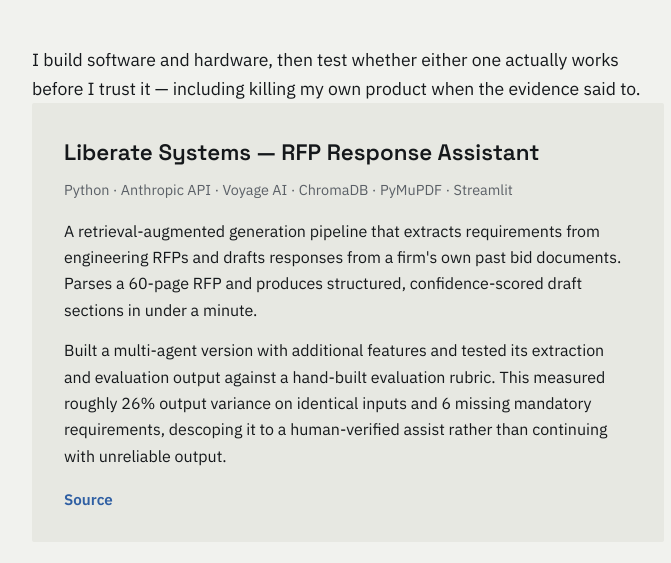
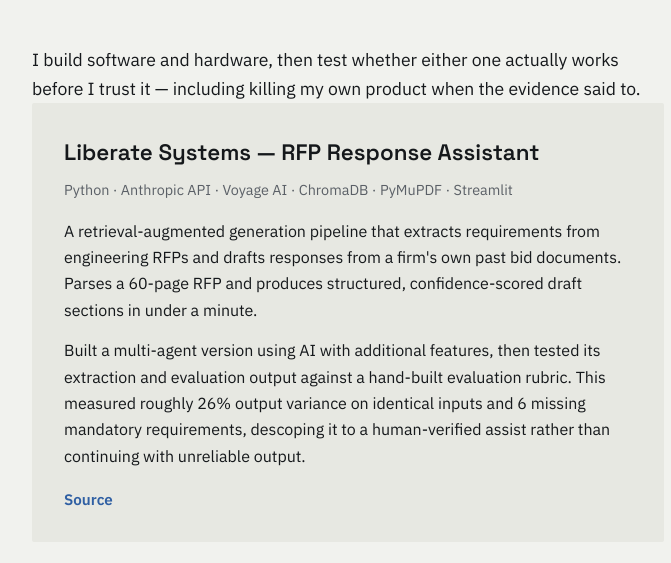
Before and after one commit to jyadeb/jyadeb.github.io, a plain HTML site: page index.html in a window 1280 px wide. Shown: the part 213-776 px from the top of the page, without its empty margins (292-963 px from the left). Drawn offline with Linux system fonts and the light colour scheme.

Commit message:
Add files via upload

```diff
--- a/index.html
+++ b/index.html
@@ -125,10 +125,10 @@
       structured, confidence-scored draft sections in under a minute.
     </p>
     <p>
-      Built a multi-agent version with additional features and tested its extraction and evaluation
-      output against a hand-built evaluation rubric. This measured roughly 26% output variance on
-      identical inputs and 6 missing mandatory requirements, descoping it to a human-verified assist
-      rather than continuing with unreliable output.
+      Built a multi-agent version using AI with additional features, then tested its extraction and
+      evaluation output against a hand-built evaluation rubric. This measured roughly 26% output
+      variance on identical inputs and 6 missing mandatory requirements, descoping it to a
+      human-verified assist rather than continuing with unreliable output.
     </p>
     <div class="proj-links">
       <a href="https://github.com/jyadeb/RFP-Drafting-Tool" target="_blank" rel="noopener">Source</a>
```
